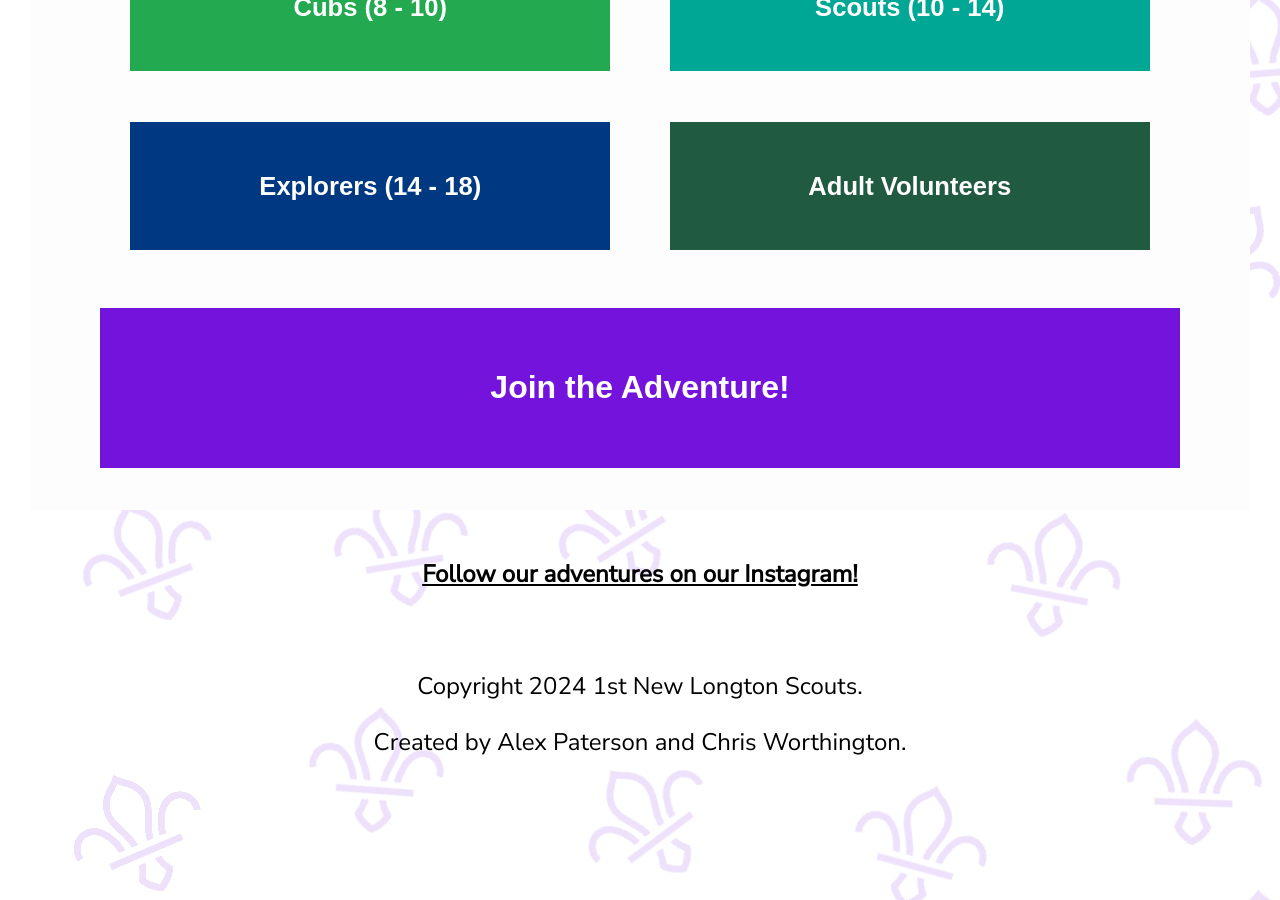
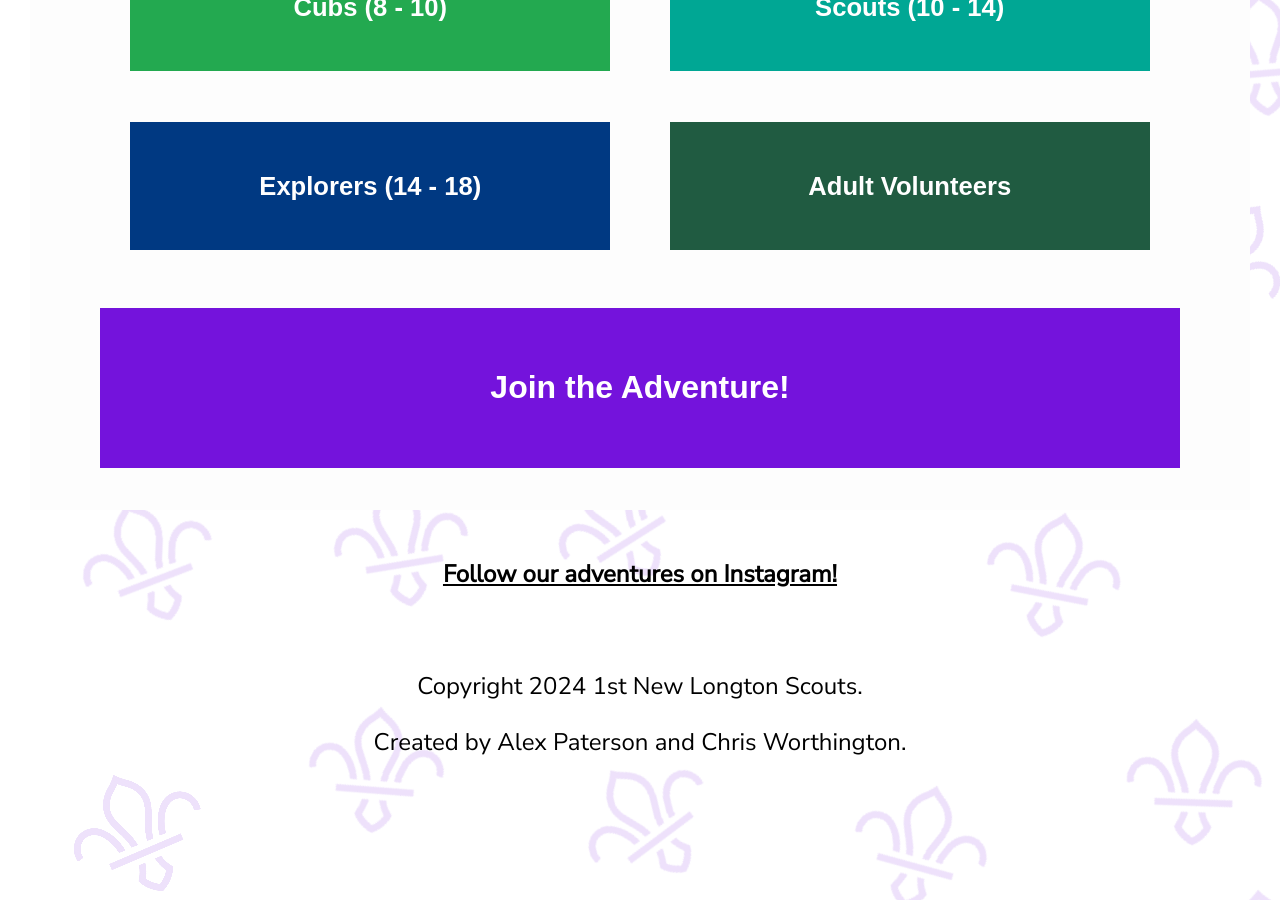
Before and after one commit to newlongtonscouts/newlongtonscouts.github.io, a Jekyll site: the page built from index.html, in a window 1280 px wide and 900 px high, scrolled down 2013 px. Built offline with Jekyll 4.4.1, drawn with Linux system fonts in a browser that asks for light colours.

Commit message:
Update default.html

```diff
--- a/_layouts/default.html
+++ b/_layouts/default.html
@@ -1,5 +1,5 @@
 <!DOCTYPE html>
-<html>
+<html lang = "en-GB">
 	<head>
 		<title>{{ page.title }}</title>
 		<link href = "https://fonts.googleapis.com/css?family=Nunito Sans" rel = "stylesheet">
@@ -41,7 +41,7 @@
 			{{ content }}
 		</main>
 		<footer>
-			<p><b><a href = "https://instagram.com"> Follow our adventures on our Instagram!</a></b></p>
+			<p><b><a href = "https://instagram.com"> Follow our adventures on Instagram!</a></b></p>
 			<br>
 			<p>Copyright <script type = "text/JavaScript" src = "/js/CopyrightDate.js"></script> 1st New Longton Scouts.</p>
 			<p>Created by {{ page.authors }}.</p>
```
